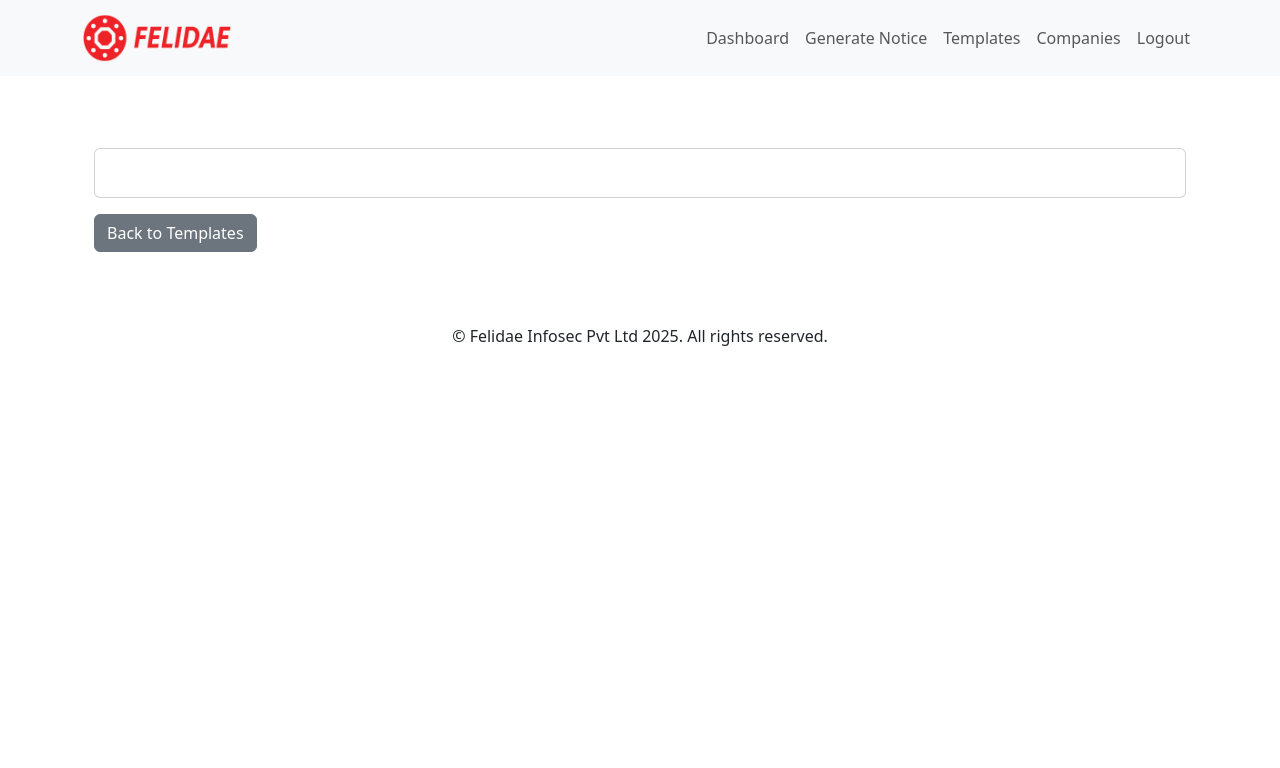
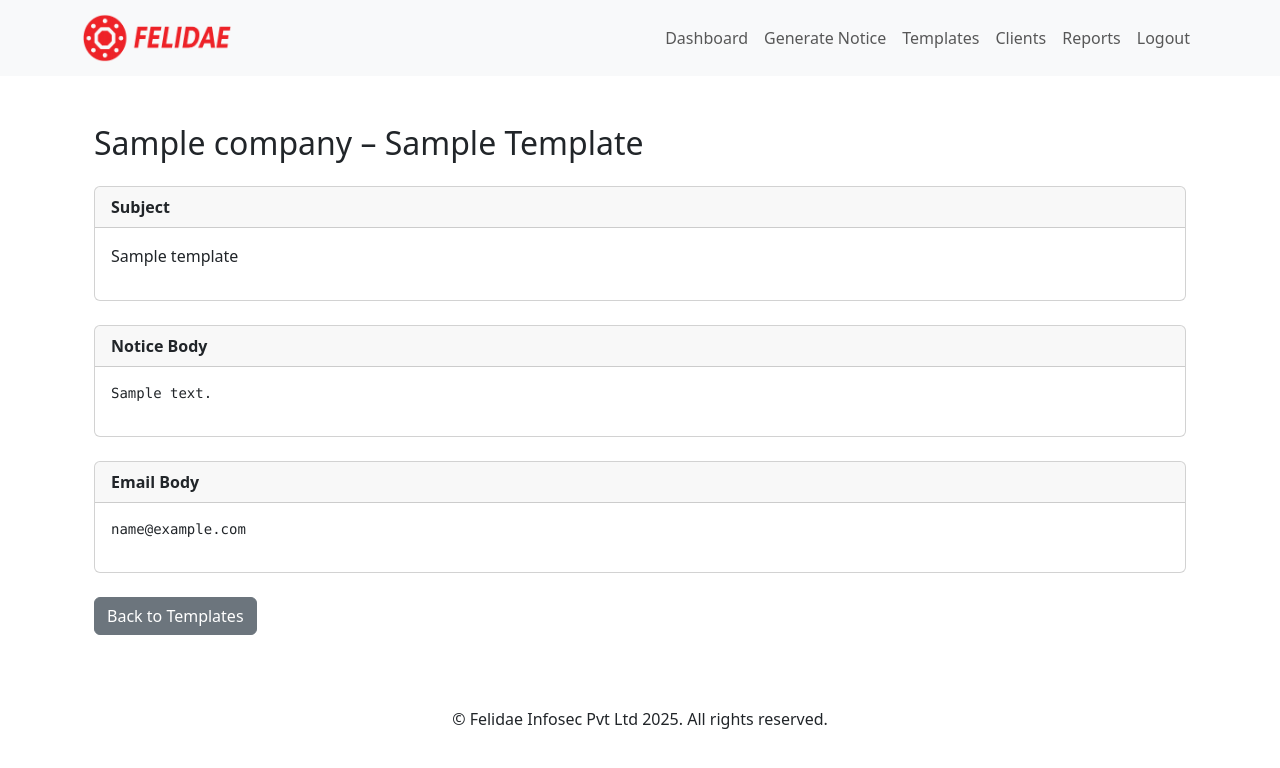
Before and after one commit to sahusanya/notice_portal, a Django app: page /template/1/ in a window 1280 px wide. Shown: the top 768 px of the page. Run offline with Django 5.2, Linux system fonts and the light colour scheme; tables that the repository leaves empty hold one stand-in row (values such as "Sample post").

Commit message:
company -> client & reports

```diff
--- a/notice_portal/notice_portal/urls.py
+++ b/notice_portal/notice_portal/urls.py
@@ -25,6 +25,7 @@ urlpatterns = [
     path('upload/', views.generate_notice, name='generate_notice'),
     path('templates/', views.manage_templates, name='manage_templates'),
     path('companies/', views.manage_companies, name='manage_companies'),
+    path('reports/', views.reports, name='reports'),
     path('companies/add/', views.add_company, name='add_company'),
     path('companies/edit/<int:id>/', views.edit_company, name='edit_company'),
     path('companies/delete/<int:id>/', views.delete_company, name='delete_company'),
--- a/notice_portal/portalapp/templates/add_company.html
+++ b/notice_portal/portalapp/templates/add_company.html
@@ -1,7 +1,7 @@
 {% extends 'base.html' %}
 
 {% block content %}
-<h2>Add Company</h2>
+<h2>Add Client</h2>
 
 <form method="post">
   {% csrf_token %}
--- a/notice_portal/portalapp/templates/base.html
+++ b/notice_portal/portalapp/templates/base.html
@@ -33,7 +33,8 @@
           <a class="nav-link" href="{% url 'dashboard' %}">Dashboard</a>
           <a class="nav-link" href="{% url 'generate_notice' %}">Generate Notice</a>
           <a class="nav-link" href="{% url 'manage_templates' %}">Templates</a>
-          <a class="nav-link" href="{% url 'manage_companies' %}">Companies</a>
+          <a class="nav-link" href="{% url 'manage_companies' %}">Clients</a>
+          <a class="nav-link" href="{% url 'reports' %}">Reports</a>
           <a class="nav-link" href="{% url 'home' %}">Logout</a>
         </div>
       </div>
--- a/notice_portal/portalapp/templates/delete_company.html
+++ b/notice_portal/portalapp/templates/delete_company.html
@@ -1,8 +1,8 @@
 {% extends 'base.html' %}
 
 {% block content %}
-<h2>Delete Company: {{ company.name }}</h2>
-<p>Are you sure you want to delete this company?</p>
+<h2>Delete Client: {{ company.name }}</h2>
+<p>Are you sure you want to delete this client?</p>
 
 <form method="post">
   {% csrf_token %}
--- a/notice_portal/portalapp/templates/edit_company.html
+++ b/notice_portal/portalapp/templates/edit_company.html
@@ -1,7 +1,7 @@
 {% extends 'base.html' %}
 
 {% block content %}
-<h2>Edit Company: {{ company.name }}</h2>
+<h2>Edit Client: {{ company.name }}</h2>
 
 <form method="post">
   {% csrf_token %}
--- a/notice_portal/portalapp/templates/manage_companies.html
+++ b/notice_portal/portalapp/templates/manage_companies.html
@@ -1,9 +1,9 @@
 {% extends 'base.html' %}
 
 {% block content %}
-<h2>Manage Companies</h2>
+<h2>Manage Clients</h2>
 
-<a href="{% url 'add_company' %}" class="btn btn-success mb-3">Add Company</a>
+<a href="{% url 'add_company' %}" class="btn btn-success mb-3">Add Client</a>
 
 <div class="container">
   {% for company in companies %}
--- a/notice_portal/portalapp/templates/manage_templates.html
+++ b/notice_portal/portalapp/templates/manage_templates.html
@@ -9,8 +9,9 @@
       <div class="col">
         <div class="card h-100">
           <div class="card-body">
-            <h5 class="card-title">{{ template.name }}</h5>
-            <p class="card-text">{{ template.content|truncatechars:100 }}</p>
+            <h5 class="card-title">{{ template.company.name }} - {{ template.template_type|capfirst }}</h5>
+            <h6 class="card-subtitle mb-2 text-muted">{{ template.subject }}</h6>
+            <p class="card-text">{{ template.body|truncatechars:100 }}</p>
             <a href="{% url 'template_detail' template.id %}" class="btn btn-primary">
               View Template
             </a>
--- /dev/null
+++ b/notice_portal/portalapp/templates/reports.html
@@ -0,0 +1 @@
+<h2>reports</h2>
--- a/notice_portal/portalapp/templates/template_detail.html
+++ b/notice_portal/portalapp/templates/template_detail.html
@@ -2,14 +2,33 @@
 
 {% block content %}
 <div class="container py-4">
-  <h2 class="mb-4">{{ template.name }}</h2>
+  <h2 class="mb-4">
+    {{ template.company.name }} – {{ template.template_type|capfirst }} Template
+  </h2>
 
-  <div class="card">
+  <div class="card mb-4">
+    <div class="card-header fw-bold">Subject</div>
     <div class="card-body">
-      <pre style="white-space: pre-wrap;">{{ template.content }}</pre>
+      <p>{{ template.subject }}</p>
     </div>
   </div>
 
-  <a href="{% url 'manage_templates' %}" class="btn btn-secondary mt-3">Back to Templates</a>
+  <div class="card mb-4">
+    <div class="card-header fw-bold">Notice Body</div>
+    <div class="card-body">
+      <pre style="white-space: pre-wrap;">{{ template.body }}</pre>
+    </div>
+  </div>
+
+  {% if template.email_body %}
+  <div class="card mb-4">
+    <div class="card-header fw-bold">Email Body</div>
+    <div class="card-body">
+      <pre style="white-space: pre-wrap;">{{ template.email_body }}</pre>
+    </div>
+  </div>
+  {% endif %}
+
+  <a href="{% url 'manage_templates' %}" class="btn btn-secondary">Back to Templates</a>
 </div>
 {% endblock %}
--- a/notice_portal/portalapp/views.py
+++ b/notice_portal/portalapp/views.py
@@ -55,6 +55,7 @@ def generate_notice(request):
                 'company_address': company.address,
                 'today_date': timezone.now().strftime('%d-%m-%Y'),
                 'due_date': timezone.now().strftime('%d-%m-%Y'),
+                'law_firm_Name': row['Law Firm Name'],
             }
 
             print("====== DEBUG ROW ======")
@@ -122,10 +123,14 @@ def manage_templates(request):
     templates = Template.objects.all()
     return render(request, 'manage_templates.html', {'templates': templates})
 
-
 def template_detail(request, id):
-    template = Template.objects.get(id=id)
-    return render(request, 'template_detail.html', {'template': template})
+    template = get_object_or_404(Template, id=id)
+    company = template.company
+    return render(request, 'template_detail.html', {
+        'template': template,
+        'company': company,
+        'email_body': template.email_body
+    })
 
 
 def manage_companies(request):
@@ -162,3 +167,6 @@ def delete_company(request, id):
         company.delete()
         return redirect('manage_companies')
     return render(request, 'delete_company.html', {'company': company})
+
+def reports(request):
+    return render(request, 'reports.html')
```
Also changed, not shown: notice_portal/portalapp/templates/dashboard.html (+4 -4 lines).
